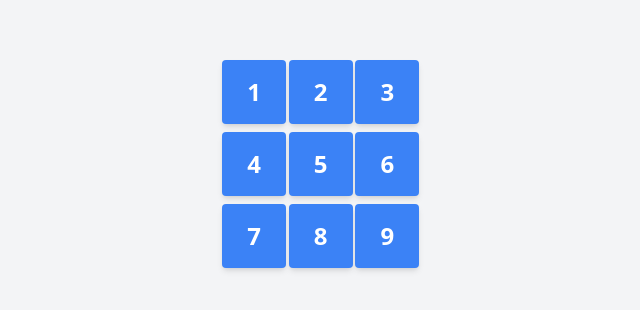
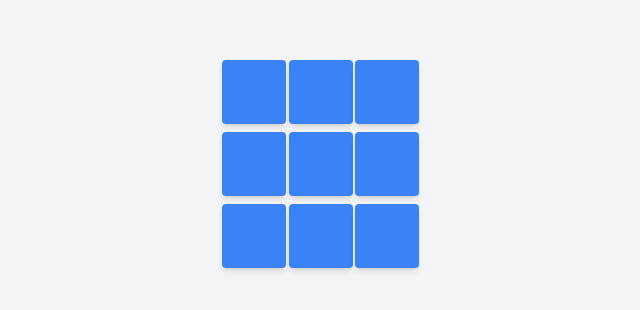
Before and after one commit to md-sazzadul/tic-tac-toe, a React (Vite) app: page / in a window 1280 px wide. Shown: the part 256-566 px from the top of the page, without its empty margins (322-962 px from the left). Built offline with nearby package versions, Linux system fonts and the light colour scheme.

Commit message:
make an interactive component

```diff
--- a/src/components/Board.tsx
+++ b/src/components/Board.tsx
@@ -3,15 +3,15 @@ import Square from "./Square";
 export default function Board() {
   return (
     <div className="grid grid-cols-3 gap-2 w-48 mx-auto mt-10">
-      <Square value="1" />
-      <Square value="2" />
-      <Square value="3" />
-      <Square value="4" />
-      <Square value="5" />
-      <Square value="6" />
-      <Square value="7" />
-      <Square value="8" />
-      <Square value="9" />
+      <Square />
+      <Square />
+      <Square />
+      <Square />
+      <Square />
+      <Square />
+      <Square />
+      <Square />
+      <Square />
     </div>
   );
 }
--- a/src/components/Square.tsx
+++ b/src/components/Square.tsx
@@ -1,10 +1,17 @@
-interface SquareProps {
-  value: string;
-}
+import { useState } from "react";
 
-export default function Square({ value }: SquareProps) {
+export default function Square() {
+  const [value, setValue] = useState(null);
+
+  function handleClick() {
+    setValue("X");
+  }
+
   return (
-    <button className="w-16 h-16 bg-blue-500 text-white text-2xl font-bold rounded shadow-md hover:bg-blue-600 focus:outline-none focus:ring-2 focus:ring-blue-300 transition-all">
+    <button
+      className="w-16 h-16 bg-blue-500 text-white text-2xl font-bold rounded shadow-md hover:bg-blue-600 focus:outline-none focus:ring-2 focus:ring-blue-300 transition-all"
+      onClick={handleClick}
+    >
       {value}
     </button>
   );
```
